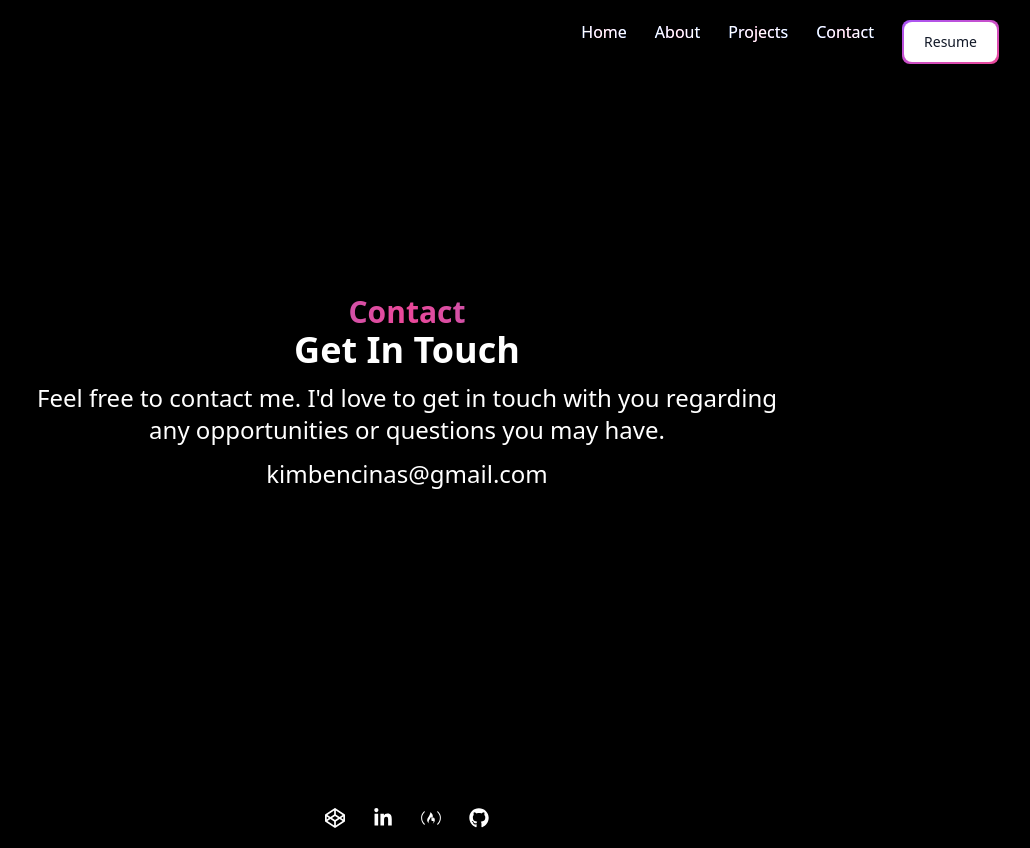
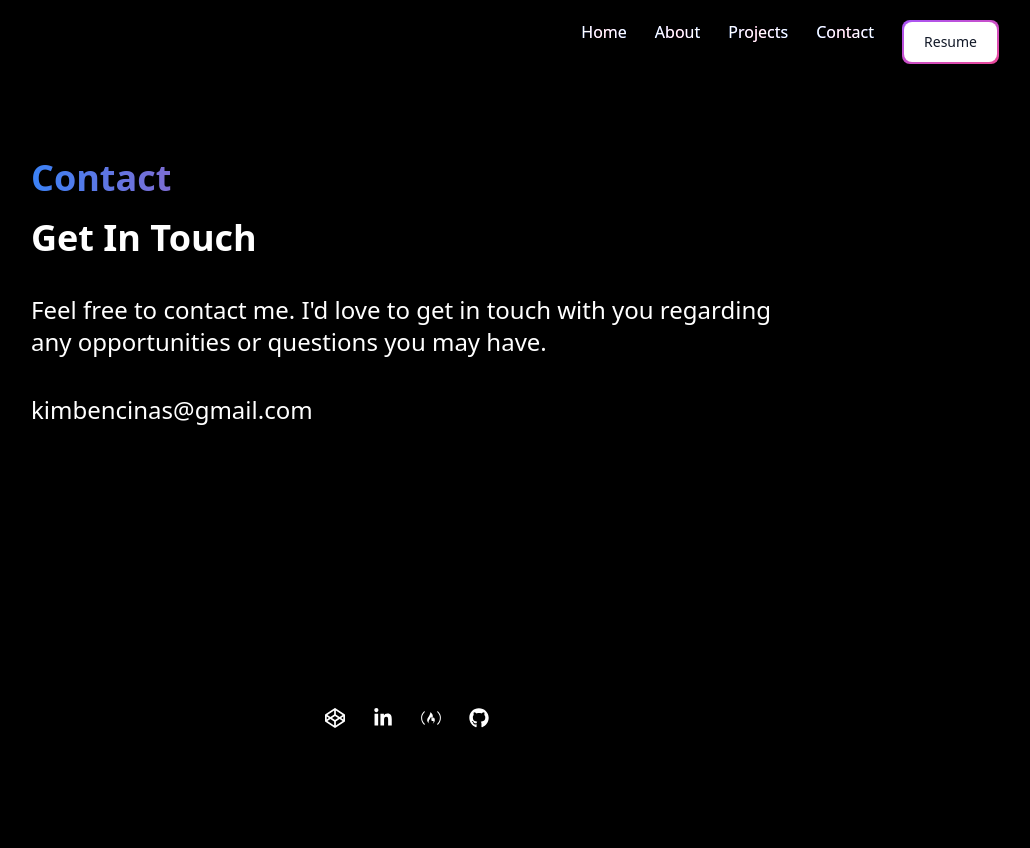
Before and after one commit to kimbencinas/kimbencinas.github.io, a React (Create React App) app: page /contact in a window 1280 px wide. Shown: the whole page, without its empty margins (233-1263 px from the left). After the commit the page ends 800 px from the top, so only its background shows below. Built offline with nearby package versions, Linux system fonts and the light colour scheme.

Commit message:
made contact page responsive for tablet & larger screen sizes

```diff
--- a/src/Components/Socials.jsx
+++ b/src/Components/Socials.jsx
@@ -7,16 +7,16 @@ export default function Socials() {
     return (
         <div className="flex flex-row gap-7 p-4 justify-center">
             <a href="https://codepen.io/kimmuaeong" target="_blank" rel="noopener noreferrer">
-                <FontAwesomeIcon icon={faCodepen} style={{ color: "#ffffff" }} className="size-5 sm:size-8 md:size-7 lg:size-5" />
+                <FontAwesomeIcon icon={faCodepen} style={{ color: "#ffffff" }} className="size-5 sm:size-6 md:size-6 lg:size-5" />
             </a>
             <a href="https://www.linkedin.com/in/kimberly-encinas-656929252/" target="_blank" rel="noopener noreferrer">
-                <FontAwesomeIcon icon={faLinkedinIn} style={{ color: "#ffffff" }} className="size-5 sm:size-8 md:size-7 lg:size-5" />
+                <FontAwesomeIcon icon={faLinkedinIn} style={{ color: "#ffffff" }} className="size-5 sm:size-6 md:size-6 lg:size-5" />
             </a>
             <a href="https://www.freecodecamp.org/kimbencinas" target="_blank" rel="noopener noreferrer">
-                <FontAwesomeIcon icon={faFreeCodeCamp} style={{ color: "#ffffff" }} className="size-5 sm:size-8 md:size-7 lg:size-5" />
+                <FontAwesomeIcon icon={faFreeCodeCamp} style={{ color: "#ffffff" }} className="size-5 sm:size-6 md:size-6 lg:size-5" />
             </a>
             <a href="https://github.com/kimbencinas" target="_blank" rel="noopener noreferrer">
-                <FontAwesomeIcon icon={faGithub} style={{ color: "#ffffff" }} className="size-5 sm:size-8 md:size-7 lg:size-5" />
+                <FontAwesomeIcon icon={faGithub} style={{ color: "#ffffff" }} className="size-5 sm:size-6 md:size-6 lg:size-5" />
             </a>
         </div>
     );
--- a/src/Pages/Contact.jsx
+++ b/src/Pages/Contact.jsx
@@ -6,11 +6,11 @@ export default function Contact() {
     return (
         <div>
             <Navbar />
-            <div className="max-w-[800px] sm:mt-[-100px] w-full h-screen mx-auto text-center flex flex-col justify-center">
-                <h2 className="font-semibold text-transparent bg-clip-text bg-gradient-to-r from-blue-500 via-pink-500 to-blue-500 text-3xl font-medium">Contact</h2>
+            <div className="max-w-[800px] sm:mt-[-150px] md:mt-[-200px] w-full h-screen mx-auto text-center sm:text-left md:p-6 flex flex-col justify-center">
+                <h2 className="font-semibold text-transparent bg-clip-text bg-gradient-to-r from-blue-500 via-pink-500 to-blue-500 text-4xl font-semibold md:mb-5 sm:mb-5">Contact</h2>
                 <div className="contact-me">
-                    <h5 className="md:text-4xl sm:text-4xl text-4xl font-semibold">Get In Touch</h5>
-                    <p className="md:text-md sm:text-2xl text-xl p-3">Feel free to contact me. I'd love to get in touch with you regarding any opportunities or questions you may have.</p>
+                    <h5 className="md:text-4xl sm:text-4xl text-4xl font-semibold md:mb-9 sm:mb-5">Get In Touch</h5>
+                    <p className="md:text-md sm:text-2xl text-xl md:mb-9 sm:mb-5">Feel free to contact me. I'd love to get in touch with you regarding any opportunities or questions you may have.</p>
                     <div>
                         <p className="md:text-md sm:text-2xl text-xl">kimbencinas@gmail.com</p>
                     </div>
```
